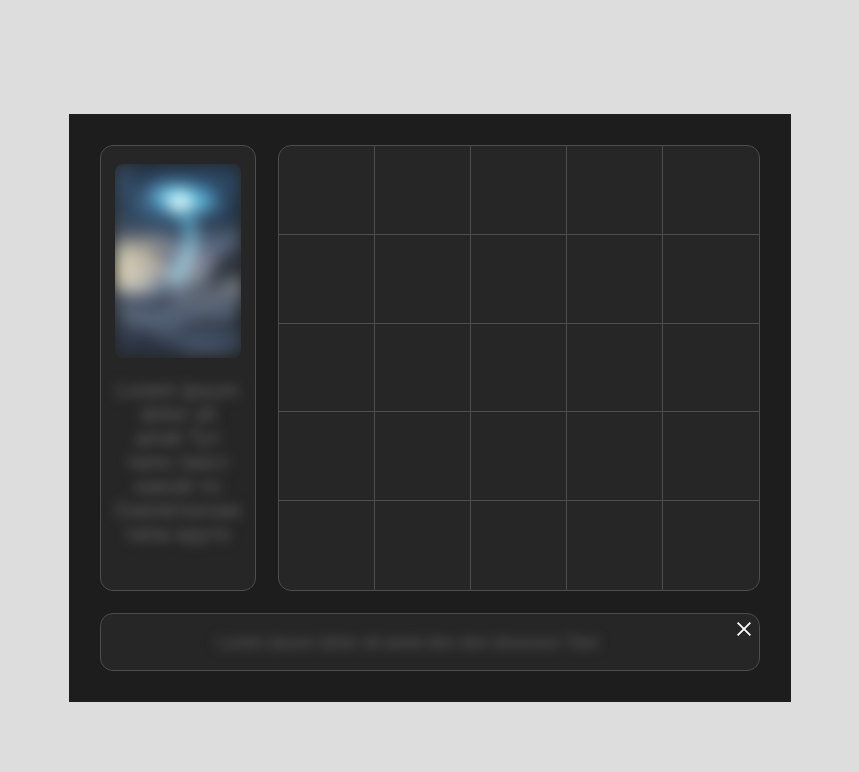
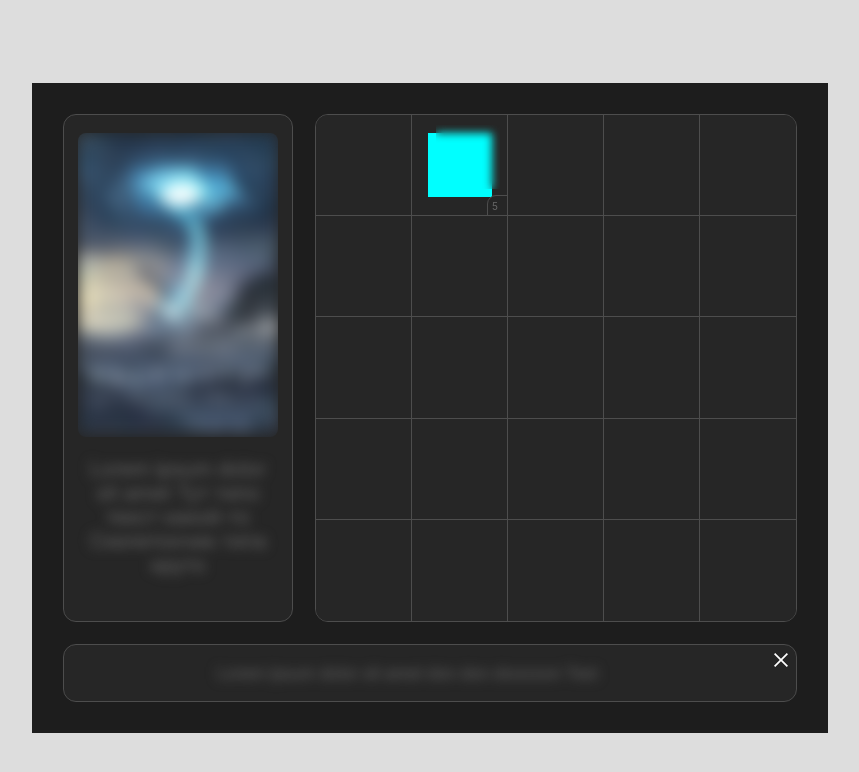
Before and after one commit to Jaffies/test-vue, a Vue app: page / in a window 1280 px wide. Shown: the top 772 px of the page, without its empty margins (210-1069 px from the left). Built offline with nearby package versions, Linux system fonts and the light colour scheme.

Commit message:
Basic drag and drop

```diff
--- a/package.json
+++ b/package.json
@@ -9,7 +9,8 @@
     "preview": "vite preview"
   },
   "dependencies": {
-    "vue": "^3.5.13"
+    "vue": "^3.5.13",
+    "vue-dndrop": "^1.3.5"
   },
   "devDependencies": {
     "@vitejs/plugin-vue": "^5.2.1",
--- /dev/null
+++ b/src/components/layout/DeleteForm.vue
@@ -0,0 +1,21 @@
+<script setup lang="ts">
+    import Button from '../ui/Button.vue';
+    import Input from '../ui/Input.vue';
+</script>
+
+<template>
+    <div class="grid">
+        <Input/>
+        <Button @click="$emit('cancel')">Отмена</Button>
+        <Button closing @click="$emit('approve')">Подтвердить</Button>
+    </div>
+</template>
+
+<style lang="scss" scoped>
+    .grid {
+        display: grid;
+        grid-template-columns: min-content min-content;
+        gap: 10px;
+        justify-content: center;
+    }
+</style>
--- a/src/components/layout/InfoModal.vue
+++ b/src/components/layout/InfoModal.vue
@@ -1,18 +1,29 @@
 <script setup lang="ts">
+    import { ref, watch } from 'vue';
     import CloseButton from '../ui/CloseButton.vue';
-    import Item from '../ui/Item.vue';
     import Skeleton from '../ui/Skeleton.vue';
+    import DeleteForm from './DeleteForm.vue';
+    import Button from '../ui/Button.vue';
+    import type {Item} from '../../types/Item';
+    import ItemPreview from '../ui/ItemPreview.vue';
 
     const props = defineProps<{
-        active? : boolean
+        item? : Item
     }>()
+
+    const deleteForm = ref<boolean>(false)
+
+    watch(() => props.item, () => {
+        deleteForm.value = false
+    })
+
 </script>
 
 <template>
-    <div v-if="props.active" class="background">
-        <CloseButton />
-
-        <Item />
+    <Transition>
+        <div v-if="props.item?.count" class="background background-flex">
+            <CloseButton @exit="$emit('exit')"/>
+            <ItemPreview :item="props.item" />
             <div class="line">
             </div>
 
@@ -25,18 +36,32 @@
                 </Skeleton>
             </div>
 
-        <div class="footer">
-
+            <div class="background footer">
+                <DeleteForm @cancel="deleteForm = false" v-if="deleteForm"></DeleteForm>
+                <Button closing v-else style="width : 100%;" @click="deleteForm = true">Удалить предмет</Button>
             </div>
         </div>
+    </Transition>
 </template>
 
 <style scoped lang="scss">
-    .background {
+    /* мы объясним, что делают эти классы дальше! */
+    .v-enter-active,
+    .v-leave-active {
+        transition: transform 0.5s ease;
+    }
+
+    .v-enter-from,
+    .v-leave-to {
+        transform: translateX(100%);
+    }
+
+    .background-flex {
         border-radius: 0;
         position: absolute;
         right: 0px;
 
+        height: calc(100% - 45px);
         display: flex;
         flex-direction: column;
 
@@ -44,25 +69,30 @@
 
         width: min-content;
 
-        padding: 55px 15px 18px 15px;
+        padding: 45px 0px 0px 0px;
 
         background-color: #{$background-color}77;
         backdrop-filter: blur(4px);
-
     }
 
     .description {
         flex: 1 1 64px;
+        padding: 10px;
+        overflow-y: auto;
     }
 
     .footer {
-        height: 256px;
-        background-color: red;
+        flex-shrink: 0;
+        border-radius: 0;
+        padding: 20px 21px;
+        transition: height;
+        transition-duration: 0.1s;
     }
 
     .line {
         width: 220px;
         height: 1px;
         background-color: $border-color;
+        margin: 0px 20px;
     }
 </style>
--- a/src/components/layout/InventoryGrid.vue
+++ b/src/components/layout/InventoryGrid.vue
@@ -1,15 +1,47 @@
 <script setup lang="ts">
 import { ref } from 'vue';
 import InfoModal from './InfoModal.vue';
+import type {Item} from '../../types/Item';
+import ItemComponent from '../ui/Item.vue';
+import { Container } from "vue-dndrop";
 
-const show = ref<boolean>(false)
+const item = ref<Item|undefined>()
+
+const items = ref<Array<Item>>( Array.from(Array(25).keys(), (x) => ({id : x, w : 1, x : x % 5, y : Math.floor(x / 5)})))
+
+items.value[5].color = 'aqua'
+items.value[5].count = 5
+
+function deleteItem(itemId : number, count : number) {
+    const item = items.value[itemId]
+
+    if (!item.count) {
+        return
+    }
+
+    if (count > item.count) {
+        item.count -= count
+        return
+    }
+
+    delete items.value[itemId]
+}
+
+function setItem(element : Item) {
+    if (!element.count) {
+        item.value = undefined
+        return
+    }
+
+    item.value = element
+}
+
 </script>
 
 <template>
     <div class="background background-grid">
-        <div v-for="_ in 25" class="background cell"></div>
-
-        <InfoModal :active="show"/>
+        <ItemComponent @click="setItem(element)" v-for="element in items" :item="element" :key="element.id"/>
+        <InfoModal :item @exit="item = undefined" :delete="deleteItem"/>
     </div>
 </template>
 
--- a/src/components/layout/LeftGhostContainer.vue
+++ b/src/components/layout/LeftGhostContainer.vue
@@ -10,7 +10,7 @@ const Image = defineAsyncComponent(() =>
 
 <template>
     <div class="background">
-        <Image src="/src/assets/ghost-blurred-image.jpeg"/>
+        <Image src="/src/assets/ghost-blurred-image.jpeg" style="min-width: 200px;"/>
 
         <p class="skeleton">
             <Skeleton>
--- /dev/null
+++ b/src/components/ui/Button.vue
@@ -0,0 +1,45 @@
+<script setup lang="ts">
+    const props = defineProps<{
+        closing? : boolean
+    }>()
+
+</script>
+
+<template>
+    <button :class="props.closing ? 'close-button' : 'button'">
+        <a href="" @click.prevent class="link">
+          <slot></slot>
+        </a>
+    </button>
+</template>
+
+<style lang="scss" scoped>
+    .button {
+        color : black;
+        border: none;
+        outline: none;
+
+        box-shadow: $accent-color 0 0 8px;
+
+        border-radius: 8px;
+        background-color: white;
+
+        padding: 8px;
+
+        &:active {
+            filter : brightness(150%);
+        }
+    }
+
+    .link {
+        color : inherit;
+        text-decoration: inherit;
+    }
+
+    .close-button {
+        @extend .button;
+
+        background-color: $accent-color;
+        color: white;
+    }
+</style>
--- a/src/components/ui/CloseButton.vue
+++ b/src/components/ui/CloseButton.vue
@@ -1,5 +1,10 @@
+<script setup lang="ts"></script>
+
 <template>
-    <img src="/src/assets/close-button.svg" class="close-button" />
+    <a href="" @click.prevent="$emit('exit')">
+        <img src="/src/assets/close-button.svg" class="close-button" />
+    </a>
+
 </template>
 
 <style lang="scss" scoped>
--- /dev/null
+++ b/src/components/ui/Input.vue
@@ -0,0 +1,18 @@
+<template>
+    <input type="text" required class="main" placeholder="Введите количество"/>
+</template>
+
+<style lang="scss" scoped>
+    .main {
+        background-color: $background-color;
+        outline: 1px solid $border-color;
+        grid-column: span 2;
+        border: none;
+        border-radius: 4px;
+        padding: 8px;
+
+        &:focus {
+            box-shadow: white 0 0 4px;
+        }
+    }
+</style>
--- a/src/components/ui/Item.vue
+++ b/src/components/ui/Item.vue
@@ -1,41 +1,106 @@
+<script setup lang="ts">
+import { ref, useTemplateRef } from 'vue';
+import type {Item} from '../../types/Item';
+import ItemPreview from './ItemPreview.vue';
+const props = defineProps<{
+    item? : Item
+}>()
+
+const dragHTML = useTemplateRef('dragHTML')
+const dragged = ref<boolean>(false)
+function dragStart(event : DragEvent) {
+    if (!dragHTML.value) return
+    if (!event.dataTransfer) return
+    dragged.value = true
+
+    event.dataTransfer.setDragImage(dragHTML.value, 0, 0)
+    event.dataTransfer.dropEffect = 'move'
+    event.dataTransfer.effectAllowed = 'move'
+
+}
+
+function dragEnd() {
+    dragged.value = false
+}
+
+defineEmits(['click'])
+
+
+</script>
+
 <template>
-    <div class="container">
-        <div class="main">
-            <div class="blur">
+    <div v-show='!dragged' v-if="props.item?.color" draggable="true" @click="$emit('click')" @dragstart="dragStart" @dragend="dragEnd" class="background item-flex">
 
-            </div>
-        </div>
+        <a href="" class="link" @click.prevent :key="props.item.id">
+            <ItemPreview :item="props.item"/>
+            <div v-show="!dragged" v-if="props.item?.count? props.item?.count > 1 : false" class="count">{{ props.item.count }}</div>
+        </a>
+    </div>
+    <div drag-not-allowed v-else class="background"></div>
+    <div v-show='dragged' ref='dragHTML' class="dragged-background">
+        <ItemPreview v-if="dragged" :item="props.item"></ItemPreview>
     </div>
 </template>
 
 <style lang="scss" scoped>
-    $block-size: 64px;
-    $block-offset: 8px;
+    .background {
+        position: relative;
+        border-radius: 0;
+        overflow: hidden;
 
-    .container {
+        &:hover {
+            background-color: $background-color-hover;
+        }
+    }
+
+    .dragged-background {
+        left: 0;
+        top: 0;
+        transform: translate(-100%, -100%);
+        background-color: $background-color;
+
+        border: 1px solid $border-color;
+        border-radius: 24px;
+
+        display:inline-flex;
+        justify-content: center;
+        align-items: center;
+    }
+
+    .zhopa {
+        background-color :red;
+    }
+
+    .item-flex {
         display: flex;
         justify-content: center;
         align-items: center;
-        height: #{$block-offset + $block-size};
     }
 
-    .main {
-        position: relative;
-        background-color: #7FAA65;
+    .link {
+        color : inherit;
+        text-decoration: inherit;
+        pointer-events: none;
 
-        width: $block-size;
-        height: $block-size;
     }
 
-    .blur {
+    .count {
         position: absolute;
-        right: #{-$block-offset};
-        top: #{-$block-offset};
+        border-radius: 8px;
 
-        backdrop-filter: blur(4px);
-        background-color: #B8D9985F;
+        width: 32px;
+        height: 32px;
 
-        width: $block-size;
-        height: $block-size;
+        bottom: 0px;
+        right: 0px;
+
+        font-size: 10px;
+
+        padding: 4px 4px;
+        background-color: $background-color;
+
+        transform: translate(50%, 50%);
+
+        outline: 1px solid $border-color;
     }
 </style>
--- /dev/null
+++ b/src/components/ui/ItemPreview.vue
@@ -0,0 +1,48 @@
+<script setup lang="ts">
+import type {Item} from '../../types/Item';
+
+    const props = defineProps<{
+        item? : Item
+    }>()
+</script>
+
+<template>
+    <div class="container">
+        <div class="main" :style="'background-color : ' + props.item?.color + ';'">
+            <div class="blur">
+
+            </div>
+        </div>
+    </div>
+</template>
+
+<style lang="scss" scoped>
+    $block-size: 64px;
+    $block-offset: 8px;
+
+    .container {
+        display: flex;
+        justify-content: center;
+        align-items: center;
+        height: #{$block-offset + $block-size};
+    }
+
+    .main {
+        position: relative;
+        background-color: #7FAA65;
+
+        width: $block-size;
+        height: $block-size;
+    }
+
+    .blur {
+        position: absolute;
+        right: #{-$block-offset};
+        top: #{-$block-offset};
+
+        backdrop-filter: blur(4px);
+
+        width: $block-size;
+        height: $block-size;
+    }
+</style>
--- /dev/null
+++ b/src/types/Item.ts
@@ -0,0 +1,7 @@
+interface Item {
+    color? : string
+    count? : number
+    id : number
+}
+
+export type {Item}
--- a/src/variables.scss
+++ b/src/variables.scss
@@ -13,3 +13,5 @@ $border-color: if($light, #B2B2B2, #4D4D4D);
 $skeleton-first-color: if($light, #C2C2C2, #3C3C3C);
 $skeleton-second-color: if($light, #BBBBBB ,#444444);
 $skeleton-third-color: if($light, #CCCCCC, #333333);
+
+$accent-color: #FA7272;
```
Also changed, not shown: 1 other file (tests, documents, lock files or other folders). Lines whose indentation alone changed are shown as unchanged.
